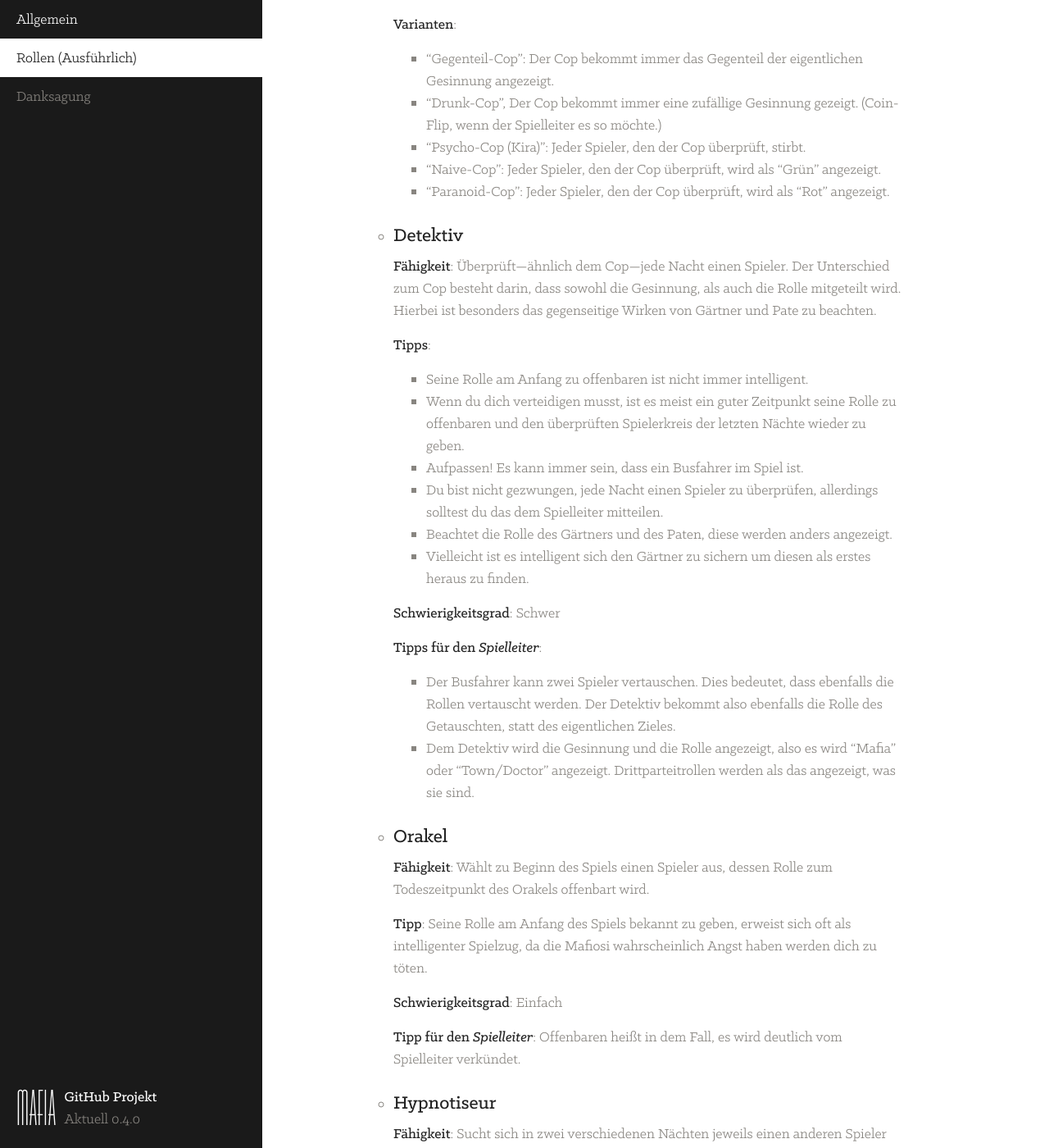
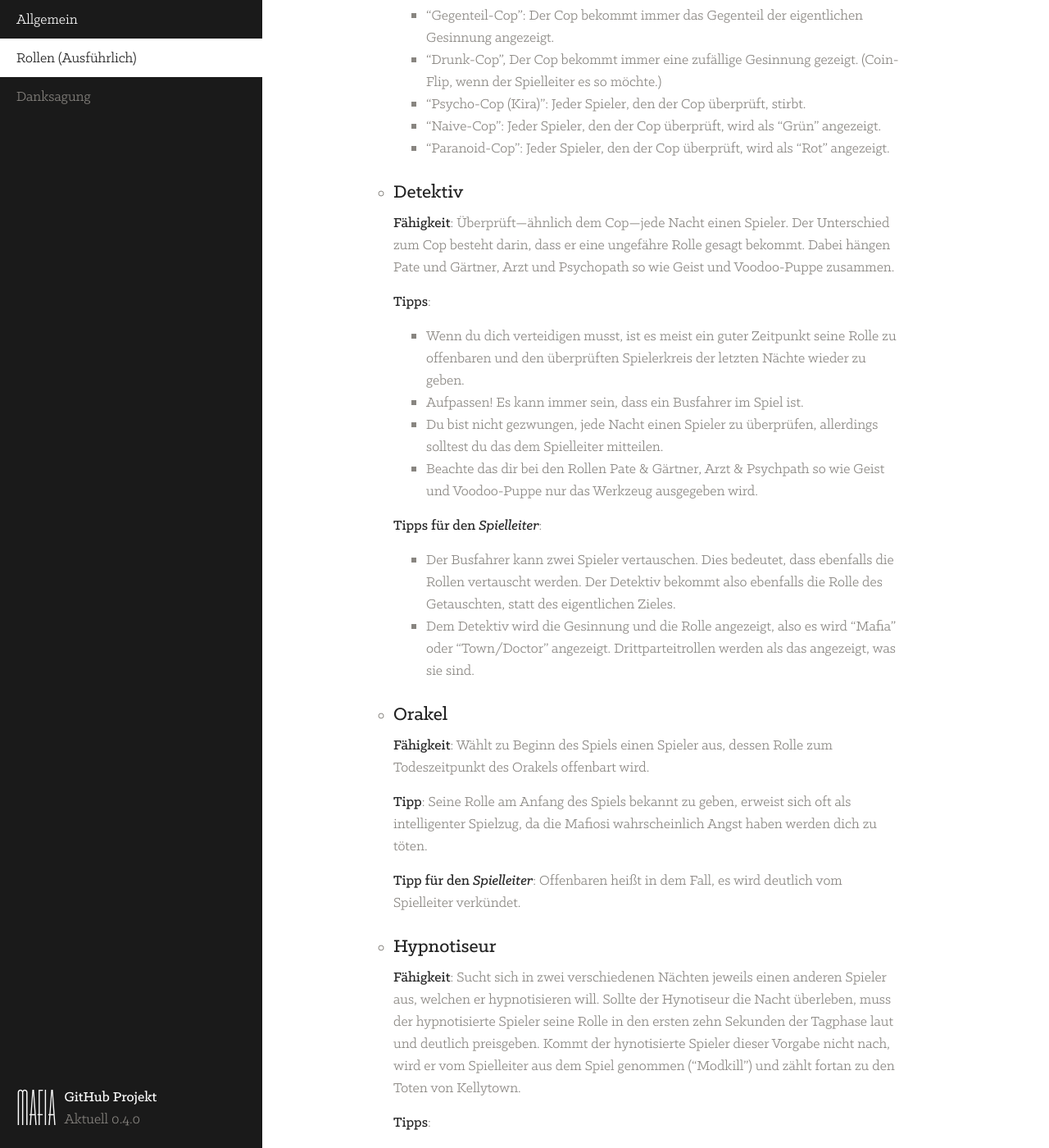
Before and after one commit to gamekeller/mafia, a Jekyll site: the page built from extended.md, in a window 1280 px wide and 1400 px high, scrolled down 2536 px. Shown: the whole window at 82% size. Built offline with Jekyll 4.4.1, drawn with Linux system fonts in a browser that asks for light colours; emoji names are drawn with the system emoji font; some of the changed text lies outside the part shown.

Commit message:
part of the rework
added Trickster
changed Bürgermeister
deleted Schwierigkeitsgrad because it's unnecessary.
changed some descriptions to make the shorter because it was unnecessary
as well.

```diff
--- a/extended.md
+++ b/extended.md
@@ -58,8 +59,6 @@ Jede Rolle ist wichtig, egal ob Bürger oder Mafia Goon, also verschwendet sie n
       * Da der Bürger keine besonderen Fähigkeiten besitzt, wird er oft unterschätzt. Also hütet euch vor dem rachelüsternen Mob aus Bürgern.
       * Seine Rolle am Anfang zu offenbaren ist nicht immer intelligent, aber als Bürger wird man gerne von der Mafia unterschätzt.
 
-      **Schwierigkeitsgrad**: Mittel - Anspruchsvoll
-
       **Tipp für den *Spielleiter***: Ein normaler, anständiger Bürger!
 
 - ## **Aufdeckrollen**
@@ -84,8 +83,6 @@ Jede Rolle ist wichtig, egal ob Bürger oder Mafia Goon, also verschwendet sie n
       * Offensichtliche Bürger solltest du nicht überprüfen, da es nur eine Verschwendung deiner Fähigkeit wäre.
       * Du bist nicht gezwungen jede Nacht einen Spieler zu überprüfen, allerdings solltest du das dem Spielleiter schreiben.
 
-      **Schwierigkeitsgrad**: Mittel
-
       **Tipps für den *Spielleiter***:
 
       * Die Gesinnung wird für den Spieler als “Grün (Gut)” und “Rot (Böse)” ausgegeben. Der Spielleiter kann allerdings auch “Town/Nicht-Town”, “Schuldig/Unschuldig” oder “Mafia/Nicht-Mafia” verwenden.
@@ -103,22 +100,18 @@ Jede Rolle ist wichtig, egal ob Bürger oder Mafia Goon, also verschwendet sie n
   - ### **Detektiv**
       {: #detektiv}
 
-      **Fähigkeit**: Überprüft—ähnlich dem Cop—jede Nacht einen Spieler. Der Unterschied zum Cop besteht darin, dass sowohl die Gesinnung, als auch die Rolle mitgeteilt wird. Hierbei ist besonders das gegenseitige Wirken von Gärtner und Pate zu beachten.
+      **Fähigkeit**: Überprüft—ähnlich dem Cop—jede Nacht einen Spieler. Der Unterschied zum Cop besteht darin, dass er eine ungefähre Rolle gesagt bekommt. Dabei hängen Pate und Gärtner, Arzt und Psychopath so wie Geist und Voodoo-Puppe zusammen.
 
       **Tipps**:
 
-      * Seine Rolle am Anfang zu offenbaren ist nicht immer intelligent.
       * Wenn du dich verteidigen musst, ist es meist ein guter Zeitpunkt seine Rolle zu offenbaren und den überprüften Spielerkreis der letzten Nächte wieder zu geben.
       * Aufpassen! Es kann immer sein, dass ein Busfahrer im Spiel ist.
       * Du bist nicht gezwungen, jede Nacht einen Spieler zu überprüfen, allerdings solltest du das dem Spielleiter mitteilen.
-      * Beachtet die Rolle des Gärtners und des Paten, diese werden anders angezeigt.
-      * Vielleicht ist es intelligent sich den Gärtner zu sichern um diesen als erstes heraus zu finden.
-
-      **Schwierigkeitsgrad**: Schwer
+      * Beachte das dir bei den Rollen Pate & Gärtner, Arzt & Psychpath so wie Geist und Voodoo-Puppe nur das Werkzeug ausgegeben wird.
 
       **Tipps für den *Spielleiter***:
 
-      * Der Busfahrer kann zwei Spieler vertauschen. Dies bedeutet, dass ebenfalls die Rollen  vertauscht werden. Der Detektiv bekommt also ebenfalls die Rolle des Getauschten, statt des eigentlichen Zieles.
+      * Der Busfahrer kann zwei Spieler vertauschen. Dies bedeutet, dass ebenfalls die Rollen vertauscht werden. Der Detektiv bekommt also ebenfalls die Rolle des Getauschten, statt des eigentlichen Zieles.
       * Dem Detektiv wird die Gesinnung und die Rolle angezeigt, also es wird “Mafia” oder “Town/Doctor” angezeigt.   Drittparteitrollen werden als das angezeigt, was sie sind.
 
   - ### **Orakel**
@@ -127,8 +120,6 @@ Jede Rolle ist wichtig, egal ob Bürger oder Mafia Goon, also verschwendet sie n
       **Fähigkeit**: Wählt zu Beginn des Spiels einen Spieler aus, dessen Rolle zum Todeszeitpunkt des Orakels offenbart wird.
 
       **Tipp**: Seine Rolle am Anfang des Spiels bekannt zu geben, erweist sich oft als intelligenter Spielzug, da die Mafiosi wahrscheinlich Angst haben werden dich zu töten.
-
-      **Schwierigkeitsgrad**: Einfach
 
       **Tipp für den *Spielleiter***: Offenbaren heißt in dem Fall, es wird deutlich vom Spielleiter verkündet.
 
@@ -143,8 +134,6 @@ Jede Rolle ist wichtig, egal ob Bürger oder Mafia Goon, also verschwendet sie n
       * Probiere die anderen Spieler zu überzeugen, dass es wichtig ist, dass die Spieler in den ersten zehn Sekunden die Klappe halten, damit du hören kannst, was der hypnotisierte Spieler zu seiner Rolle sagt.
       * Du musst die ganze Nacht am Leben bleiben, um jemanden zu hypnotisieren, also ist es vielleicht nicht so intelligent, deine Rolle am Anfang des Spieles zu benutzen.
 
-      **Schwierigkeitsgrad**: Schwer
-
       **Tipps für den *Spielleiter***:
 
       * Die zehn Sekunden sind ein ungefährer Richtwert, wenn der Spielleiter Lust hat, kann er auch am Anfang jeder Runde von 10 zu 0 runterzählen.
@@ -155,20 +144,10 @@ Jede Rolle ist wichtig, egal ob Bürger oder Mafia Goon, also verschwendet sie n
 
       **Fähigkeit**: Sucht sich irgendwann am Tag eine beliebige Anzahl an Mitspielern aus und lässt den Spielleiter verraten, wie viele Mafiosi/Kultanhänger sich unter ebendiesen ausgewählten Spielern befinden. Nach Nutzung seiner Fähigkeit stirbt der Mathematiker. Die Anzahl an ausgewählten Spielern muss geringer als die Gesamtspieleranzahl sein.
 
-      **Tipps**:
-
-      * Dein Ergebnis ist immer gut! Wenn du vier Spieler auswählst und davon keiner Mafiosi ist, bringt das deinen Mitspielern trotzdem was.
-      * Du musst auswählen, ob du nach dem Kult oder nach den Mafiosi suchst.
-      * Wenn vier Spieler nominiert sind, ist es manchmal intelligent diese auszuwählen und mittels deiner Formel zu enttarnen.
-
-      **Schwierigkeitsgrad**: Mittel - Schwer (Setupbedingt)
-
       **Tipps für den *Spielleiter***:
 
       * Das Ergebnis wird allen Spielern mitgeteilt.
-      * Die Fähigkeit ist nur am Tag nutzbar.
-      * Er muss sich aussuchen, ob er nach dem Kult oder nach den Mafiosi sucht.
-      * Du sagst den Spielern, wie viele Mafiosi oder Kultanhänger sich unter den Ausgewählten befinden. Zum Beispiel: “Unter den fünf ausgewählten Spielern befinden sich drei Mafiosi”
+      * Er kann sich aussuchen, ob er nach dem Kult oder nach den Mafiosi sucht.
 
   - ### **Petze**
       {: #petze}
@@ -182,15 +161,10 @@ Jede Rolle ist wichtig, egal ob Bürger oder Mafia Goon, also verschwendet sie n
 
       **Tipp**: Die Petze sollte sehr wohl wissen, wen oder welche Rolle sie verpetzt.
 
-
-      **Schwierigkeitsgrad**: Anspruchsvoll
-
       **Tipps für den *Spielleiter***:
 
       * Die Petze kann sich nicht selber auswählen. Sonst wäre sie ja ein Cop.
-      * Die Petze “petzt” die Rolle und Gesinnung herum, also bekommt der Zielspieler Gesinnung und Rolle gesagt.
       * Die Petze braucht die ganze Nacht um ihre Fähigkeit zu benutzen. Sollte sie also getötet werden, passiert nichts.
-      * In der esten Nacht kann die Petze noch nichts machen, ähnlich wie der Samurai.
 
       *Diese Rolle wurde eingesendet von [@KleinGala](https://twitter.com/kleinGala) (und Börny).*
 
@@ -208,8 +182,6 @@ Jede Rolle ist wichtig, egal ob Bürger oder Mafia Goon, also verschwendet sie n
 
       * Diese Rolle sollte seine Fähigkeit eher im späteren Spielverlauf einsetzen, da die Wahrscheinlichkeit von einem Treffer eher gering ist und dadurch nützliche Rollen zu früh aufgedeckt werden.
       * Mit dieser Rolle kann man Spieler in Zugzwang bringen. Das weiß auch die Mafia!
-
-      **Schwierigkeitsgrad**: Mittel
 
       **Tipp für den *Spielleiter***: Der Name des Malers wird mit dem Namen jenes Spielers, dessen Identität aufgedeckt wird, genannt.
 
@@ -230,8 +202,6 @@ Jede Rolle ist wichtig, egal ob Bürger oder Mafia Goon, also verschwendet sie n
 
       **Tipp**: Es ist schwer dem Arzt Tipps zu geben. Probiert einfach nicht die Mafiosi zu retten.
 
-      **Schwierigkeitsgrad**: Mittel
-
       **Tipps für den *Spielleiter***:
 
       * Achte als Spielleiter auf den Busfahrer. Es kann immer sein, dass das Ziel vom Arzt verwechselt wird.
@@ -260,8 +230,6 @@ Jede Rolle ist wichtig, egal ob Bürger oder Mafia Goon, also verschwendet sie n
       **Fähigkeit**: Vertauscht die Plätze zweier Spieler. Dadurch werden Aktionen, die auf einen der vertauschten Spieler gerichtet werden, auf den anderen getauschten Spieler geleitet. (Gilt auch fürs Retten und für Überprüfungen)
 
       **Tipp**: Du kannst deine Rolle meistens preisgeben, da du dich einfach vertauschen kannst.
-
-      **Schwierigkeitsgrad**: Mittel
 
       **Tipps für den *Spielleiter***:
 
@@ -280,15 +248,8 @@ Jede Rolle ist wichtig, egal ob Bürger oder Mafia Goon, also verschwendet sie n
 
       **Fähigkeit**: Vergibt eine Schutzweste an einen anderen Spieler. Das rettet ebendiesen einmal und gewährt ihm sozusagen ein zweites Leben. Der Ausrüster kann nur eine einzige Schutzweste pro Spiel vergeben.
 
-      **Tipp**: Höre genau zu, da du auch einem der Mafiosi deine Schutzweste geben kannst.
-
-      **Schwierigkeitsgrad**: Anspruchsvoll
-
       **Tipps für den *Spielleiter***:
 
-      * Der Ausrüster benötigt die ganze Nacht, um die Schutzweste einem Spieler anzulegen.
-      * Jener Spieler, der von der Weste geschützt wird, gleicht einem Barbaren. Allerdings stirbt er nicht in der Runde danach, sondern erst, wenn er im Prinzip zwei mal getötet worden ist.
-      * Die Schutzweste wird beim Lynchen ignoriert.
       * Dem geschützten Spieler wird mitgeteilt, dass er nun eine Schutzweste trägt.
       * Der Ausrüster kann sich selbst die Schutzweste nicht anlegen.
 
@@ -313,8 +274,6 @@ Jede Rolle ist wichtig, egal ob Bürger oder Mafia Goon, also verschwendet sie n
       * Sollte nur noch ein Mafiosi im Spiel sein, eignet sich diese Rolle um besagten Mafiosi aufzudecken.
       * Um einen bestimme Rolle vor der Mafia zu beschützen, eignet sich diese Rolle ebenfalls.
 
-      **Schwierigkeitsgrad**: Mittel
-
       **Tipps für den *Spielleiter***:
 
       * Der eingesperrte Spieler wird über seinen Aufenthalt in der Haftanstalt informiert.
@@ -329,8 +288,6 @@ Jede Rolle ist wichtig, egal ob Bürger oder Mafia Goon, also verschwendet sie n
       {: #samurai}
 
       **Fähigkeit**: Tötet jede Nacht einen beliebigen Spieler. Sollte das Ziel kein Mafiosi sein, begeht der Samurai ehrenhaften Selbstmord (“Seppuku”). Der Samurai ist in der nullten Nacht handlungsunfähig.
-
-      **Schwierigkeitsgrad**: Schwer
 
       **Tipps für den *Spielleiter***:
 
@@ -361,8 +318,6 @@ Jede Rolle ist wichtig, egal ob Bürger oder Mafia Goon, also verschwendet sie n
       * Seine Bombe in der ersten Nacht auf einer Person zu platzieren, ist selten eine gute Idee.
       * Ein Bluff ist meist ein netter Plan.
 
-      **Schwierigkeitsgrad**: Anspruchsvoll
-
       **Tipps für den *Spielleiter***:
 
       * Die Bombe zündet auch, wenn der Hutmacher gelyncht wird.
@@ -404,8 +357,6 @@ Jede Rolle ist wichtig, egal ob Bürger oder Mafia Goon, also verschwendet sie n
       * Um seine Rolle als Bürger zu legitimieren, kann sie also ohne Bedenken preisegeben werden.
       * Die Information, wen man “verkuppelt” hat, kann man auch als Grund nennen, um am Leben zu bleiben.
 
-      **Schwierigkeitsgard**: Einfach
-
       **Tipp für den *Spielleiter***: Im ganzen Spiel darauf achten, dass zwei Spieler verkuppelt sind.
 
   - ### **Gärtner**
@@ -416,8 +367,6 @@ Jede Rolle ist wichtig, egal ob Bürger oder Mafia Goon, also verschwendet sie n
       **Fähigkeit**: Wird für den Detektiv als Mafiosi ausgegeben, spielt jedoch für die Town.
 
       **Tipp**: Damit der Detektiv dich nicht für einen Mafiosi hält, solltest du deine Rolle am besten preisgeben.
-
-      **Schwierigkeitsgard**: Einfach - Mittel
 
       **Tipp für den *Spielleiter***: Detektiv schreiben, dass der überprüfte Spieler Mafia ist und nicht Town.
 
@@ -431,8 +380,6 @@ Jede Rolle ist wichtig, egal ob Bürger oder Mafia Goon, also verschwendet sie n
       * Überlege dir einen Plan, bevor du zum bösen Judas wirst.
       * Solltest du am Tag hingerichtetet werden, hast du ein Problem.
 
-      **Schwierigkeitsgard**: Schwer
-
       **Tipp für den *Spielleiter***: Judas verhält sich ähnlich wie ein Spieler mit einer Schutzweste.
 
   - ### **Geist**
@@ -443,8 +390,6 @@ Jede Rolle ist wichtig, egal ob Bürger oder Mafia Goon, also verschwendet sie n
       **Fähigkeit**: Jeder weiß, wer der Geist ist. Der Geist kann nicht nominiert werden, allerdings darf er auch nicht nominieren. Der Geist ist unsterblich. Der Geist zählt natürlich nicht zur Siegbedingung (Anzahl Mafia = Anzahl Town).
 
       **Protipp**: Du bist ein Geist!
-
-      **Schwierigkeitsgrad**: Anspruchsvoll
 
       **Tipps für den *Spielleiter***:
 
@@ -461,8 +406,6 @@ Jede Rolle ist wichtig, egal ob Bürger oder Mafia Goon, also verschwendet sie n
 
       **Tipp**: Du überlebst einen Tag nachdem du getötet wurdest. Klingt komisch, aber das bringt dich außer Gefahr und du kannst deine Rolle ruhig preisgeben.
 
-      **Schwierigkeitsgrad**: Einfach - Mittel
-
   - ### **Freimaurer**
       {: #freimaurer}
 
@@ -472,11 +415,20 @@ Jede Rolle ist wichtig, egal ob Bürger oder Mafia Goon, also verschwendet sie n
 
       **Tipp**: Freimaurer können einfach zusammenarbeiten und sich gegenseitig decken beziehungsweise bestätigen.
 
-      **Schwierigkeitsgrad**: Einfach
-
       **Tipp für den *Spielleiter***: Schreib den Freimaurern einfach so etwas wie “Deine Brüder sind <andere Freimaurer>”
 
       **Variante**: "Offene Sekte": Die Freimaurer bekommen einen Chat, den sie—ähnlich der Mafia—nur nachts verwenden dürfen.
+
+  - ### **Bürgermeister**
+      {: #buergermeister}
+
+      **Alias**: Doublevoter
+
+      **Fähigkeit**: Der Bürgermeister funktioniert wie eine zweite Rolle. Sie wird von dem Spielleiter zufällig verteilt am Anfang des Spiels. Der Spieler der die Bürgermeister Rolle zusätzlich bekommen hat eine doppelte Stimme in der Wahl des Lynchens.
+
+      **Tipp für den *Spielleiter***: Die Identität des Bürgermeisters ist immer bekannt.
+
+      *Eingereicht von Bujuhu*
 
 # Mafia
 {: #mafia}
@@ -495,9 +447,12 @@ Jede Rolle ist wichtig, egal ob Bürger oder Mafia Goon, also verschwendet sie n
 
       **Tipp**: Nutz die Zeit nachts und sprich dich mit deinen Mafia Kumpels ab.
 
-      **Schwierigkeitsgrad**: Anspruchsvoll
+      **Tipp für den *Spielleiter***: Mafia-Mitglieder dürfen nur nachts schreiben.
 
-      **Tipp für den *Spielleiter***: Mafia-Mitglieder dürfen nur nachts schreiben.
+	  **Variante**
+
+	  * "Die schweigenden Lämmer": Es gibt keinen Mafia Chat. Keine weiß wer die anderen Mafiosi sind, außer der Pate, der auch die Tötungsbefehle gibt. Sollte der Pate sterben wird ein neuer Pate ausgewählt vom Spielleiter.
+	  * "One Liner": Jedes Mitgleid der Mafiosi kann nur einen Nachricht pro Nacht schreiben. Sollte das nicht beachtet werden wird er gemodkillt.
 
   - ### **Pate**
       {: #pate}
@@ -505,10 +460,6 @@ Jede Rolle ist wichtig, egal ob Bürger oder Mafia Goon, also verschwendet sie n
       **Fähigkeit**: Entscheidet im Alleingang, wer jede Nacht sterben soll. Der Detektiv erkennt den Paten als Bürger.
 
       **Tipp**: Lass dich von deinen Mafiosis beraten und ignoriere sie nicht.
-
-      **Schwierigkeitsgrad**: Mittel
-
-      **Tipp für den *Spielleiter***: Sei beim Überprüfen durch den Detektiv achtsam.
 
 - ## **Supporter der Mafia Tier I**
 
@@ -527,10 +478,9 @@ Jede Rolle ist wichtig, egal ob Bürger oder Mafia Goon, also verschwendet sie n
       * Genaues Zuhören und schnelle Reaktionen sind gefragt.
       * Wenn du deine Fähigkeit benutzen willst, stupse am besten den Spielleiter an mit “Timeout! Ich möchte Person XY umbringen!”.
 
-      **Schwierigkeitsgrad**: Mittel - Anspruchsvoll
-
       **Tipp für den *Spielleiter***: Selbsterklärend! Im Prinzip nur schnell genug reagieren, vielleicht auch eine kleine Pause machen.
 
+	  **Variante**: "Drunken Heckenschütze": Der Heckenschütze erschießt nicht sein Ziel sondern die Person die unter dem Ziel im TS ist. (Tobias Idee)
 
   - ### **Voodoo-Puppe**
       {: #voodoo-puppe}
@@ -540,8 +490,6 @@ Jede Rolle ist wichtig, egal ob Bürger oder Mafia Goon, also verschwendet sie n
       **Fähigkeit**: Sucht sich jede Nacht ein Ziel aus. Alles was der Voodoo-Puppe zustößt, geschieht nun auch mit dem ausgewähltem Spieler. Dieser Effekt hält auch tagsüber an.
 
       **Tipp**: Solltest du am nächsten Tag gelyncht werden, ist es immer eine guter Tipp, eine Spezialrolle leiden zu lassen.
-
-      **Schwierigkeitsgrad**: Anspruchsvoll
 
       **Tipps für den *Spielleiter***:
 
@@ -563,6 +511,8 @@ Jede Rolle ist wichtig, egal ob Bürger oder Mafia Goon, also verschwendet sie n
 
       **Tipp für den *Spielleiter***: Schauen, dass der Spieler nichts im Mafia Chat schreibt!
 
+	  **Variante**: "AntiWalt": Der Anwalt wählt keine Mafiosi sondern Bürger aus. Die für einen Detektiv oder Cop aussehen wie ein Mafiosi.
+
 - ## **Supporter der Mafia Tier II**
 
   *Identität nicht bekannt; keine Teilnahme am Mafia Chat*
@@ -577,23 +527,14 @@ Jede Rolle ist wichtig, egal ob Bürger oder Mafia Goon, also verschwendet sie n
 
       **Fähigkeit**: Vergnügt sich jede Nacht mit einem Spieler, dessen Fähigkeiten dadurch blockiert werden.
 
-      **Tipp**: Achte darauf, dass du niemanden aus deinem eigenen Team blockierst.
-
-      **Schwierigkeitsgrad**: Mittel
-
       **Tipps für den *Spielleiter***:
 
-      * Achte auf den Busfahrer.
       * Wenn ein Spieler geblockt wird, schreib ihm einfach “Du wurdest von der Hure geblockt!”.
 
   - ### **Terrorist**
       {: #terrorist}
 
       **Fähigkeit**: Kann zu einem beliebigen Zeitpunkt in der Tagphase ein Selbstmordattentat begehen, welches ihn und einen weiteren von ihm ausgewählten Spieler in den Tod reißt.
-
-      **Tipp**: Denk dir ein witzigen Spruch für wenn du dich hochjagst aus. Sorgt für mehr F.U.N.!
-
-      **Schwierigkeitsgrad**: Schwer
 
       **Tipp für den *Spielleiter***: Achte auf den Terroristen, vorallem, wenn er etwas sagt.
 
@@ -611,14 +552,10 @@ Jede Rolle ist wichtig, egal ob Bürger oder Mafia Goon, also verschwendet sie n
 
       **Ziel**: Wird der Narr gelyncht, hat er gewonnen. Sollte ihn etwas anderes als der Galgen töten, hat er verloren. Bei Offenbarung der Rolle durch Fähigkeiten anderer Spieler, stirbt der Narr sofort.
 
-      **Tipp**: Je verdächtiger du bist, umso besser ist es!
-
-      **Schwierigkeitsgrad**: Schwer
-
       **Tipps für den *Spielleiter***
 
       * Wenn die Rolle des Narren zum Beispiel vom Orakel offenbart wird, stirbt der Narr sofort.
-      * Sollte der Narr am Tag sterben, jedoch nicht durch lynchen, hat er trotzdem verloren.
+      * Sollte der Narr am Tag sterben, jedoch nicht durch das lynchen, hat er trotzdem verloren.
 
       **Variante**: “Schärfer”: Der Narr gewinnt erst dann, wenn er von den Mafiosi getötet wird und danach von den Bürgern am Tag darauf gelyncht wird.
 
@@ -642,8 +577,6 @@ Jede Rolle ist wichtig, egal ob Bürger oder Mafia Goon, also verschwendet sie n
 
       **Tipp**: Als Golem solltest du erst für die Town spielen und der Town helfen alle Mafiosi zu töten. Dadurch gewinnst du meistens auch das Vertrauen der Town. Also bring du dich ein und tarne dich unter ihnen.
 
-      **Schwierigkeitsgrad**: Schwer
-
       **Tipp für den *Spielleiter***: Der Golem darf auch jede Nacht jemanden töten, wenn er beginnt, die Aufgabe der Mafia zu übernehmen.
 
       **Variante**: “Steiniger Golem”: Der Golem trägt eine Schutzweste, welche ihm ein extra Leben gewährt. (siehe “Ausrüster”)
@@ -654,8 +587,6 @@ Jede Rolle ist wichtig, egal ob Bürger oder Mafia Goon, also verschwendet sie n
       **Fähigkeit**: Jede Nacht erweitert der Kultmeister seine Reihen um einen Spieler seiner Wahl, welcher dadurch seine alte Rolle verliert und erfährt, wer der Kultmeister ist. Der Kultmeister gewinnt, sobald alle Spieler entweder dem Kult angehören oder tot sind. Beim Tod des Kultmeisters sterben seine Anhänger ebenfalls.
 
       **Tipp**: Wähle dein erstes Kultmitglied weise!
-
-      **Schwierigkeitsgrad**: Anspruchsvoll
 
       **Tipps für den *Spielleiter***:
 
@@ -675,8 +606,6 @@ Jede Rolle ist wichtig, egal ob Bürger oder Mafia Goon, also verschwendet sie n
 
       **Fähigkeit/Ziel**: Tötet einen Spieler in der Nacht. Ist er der letzte Überlebende, gewinnt er.
 
-      **Schwierigkeitsgrad**: Schwer
-
       **Tipp für den *Spielleiter***: Der Psychopath ist vor allen Rollen in der Nacht dran, was das Töten angeht.
 
       **Note: Psych**
@@ -686,8 +615,6 @@ Jede Rolle ist wichtig, egal ob Bürger oder Mafia Goon, also verschwendet sie n
 
       **Fähigkeit**: Nimmt die Rolle des ersten toten Spielers ein. Solange kein toter Spieler vorhanden ist, verhält sich der Schleimer neutral.
 
-      **Schwierigkeitsgard**: Nicht definierbar
-
       **Tipp für den *Spielleiter***: Der Schleimer wird nicht zum Kultmitglied, sondern zu jener Rolle, die der Spieler vor der Umwandlung hatte, aber nur, wenn die Person in der gleichen Nacht zum Kultmitglied wurde.
 
 
@@ -695,8 +622,6 @@ Jede Rolle ist wichtig, egal ob Bürger oder Mafia Goon, also verschwendet sie n
       {: #prominenter}
 
       **Beschreibung**: Jeder kennt deine Identität. Du bekommst ein Spielziel vom Spielleiter.
-
-      **Schwierigkeitsgrad**: variabel, je nach Aufgabenstellung
 
       **Ziel-Vorschläge**:
 
@@ -713,8 +638,6 @@ Jede Rolle ist wichtig, egal ob Bürger oder Mafia Goon, also verschwendet sie n
 
       **Fähigkeit**: Er ist nachts in der Lage Häuser (Spieler) zu “präparieren”. Die Spieler werden darüber benachrichtigt. Er kann sich–sofern er noch lebt–dafür entscheiden, in der Nacht ein Feuer zu legen, um alle “Präparierten” auszulöschen. Wird Detektiv/Cop als Mafioso angezeigt.
 
-      **Schwierigkeitsgrad**: Anspruchsvoll
-
       **Tipps für den *Spielleiter***:
 
       * Wenn der Brandstifter stirbt, passiert gar nichts.
@@ -722,15 +645,12 @@ Jede Rolle ist wichtig, egal ob Bürger oder Mafia Goon, also verschwendet sie n
 
       *Eingereicht von Blubb*
 
-  - ### **Bürgermeister**
-      {: #buergermeister}
+  - ### **Trickster**
+      {: #trickster}
 
-      **Alias**: Doublevoter
+      **Fähigkeit**: Jede Nacht wählt er zwei Spieler aus, diesen zwei Spielern passieren zufällige Aktionen. Dabei kann der Spielerleiter auswählen was diese zufälligen Aktionen sind. Der Trickster gewinnt, wenn alles Spieler tot sind.
 
-      **Fähigkeit**: Der Bürgermeister funktioniert wie eine zweite Rolle. Sie wird von dem Spielleiter zufällig verteilt am Anfang des Spiels. Der Spieler der die Bürgermeister Rolle zusätzlich bekommen hat eine doppelte Stimme in der Wahl des Lynchens.
+      **Tipps für den *Spielleiter***:
 
-      **Schwierigkeitsgrad**: Mittel - Anspruchsvoll
-
-      **Tipp für den *Spielleiter***: Die Identität des Bürgermeisters ist immer bekannt.
-
-      *Eingereicht von Bujuhu*
+	  * Du solltest auch schauen das auch zwei Spieler mit einander verlinkt werden können, mittels der Fähigkeit des Amors.
+	  * Sollte ein Spieler zum Kultmitglied gemacht wird der Trickster als Kultmeister gezählt.
```
Also changed, not shown: other parts of extended.md (+3 -6 lines), index.md (+1 -1 lines).
